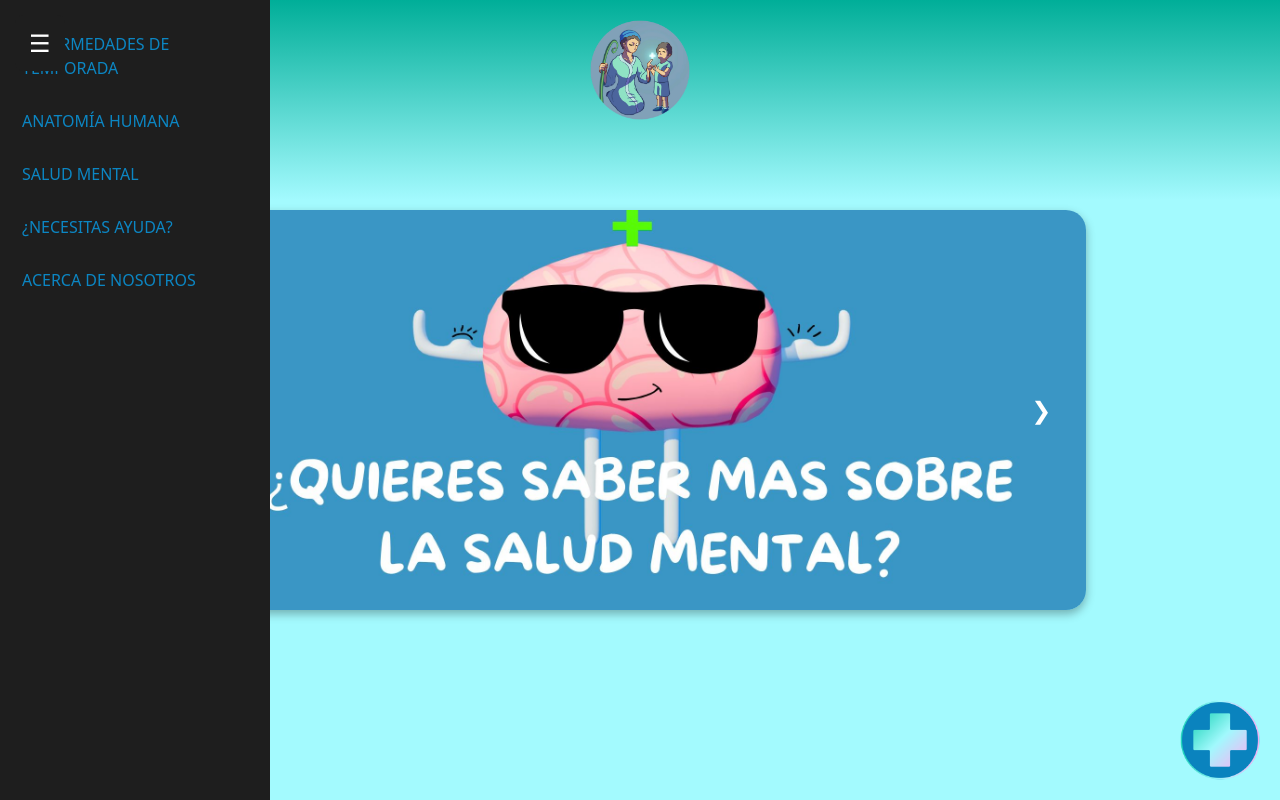
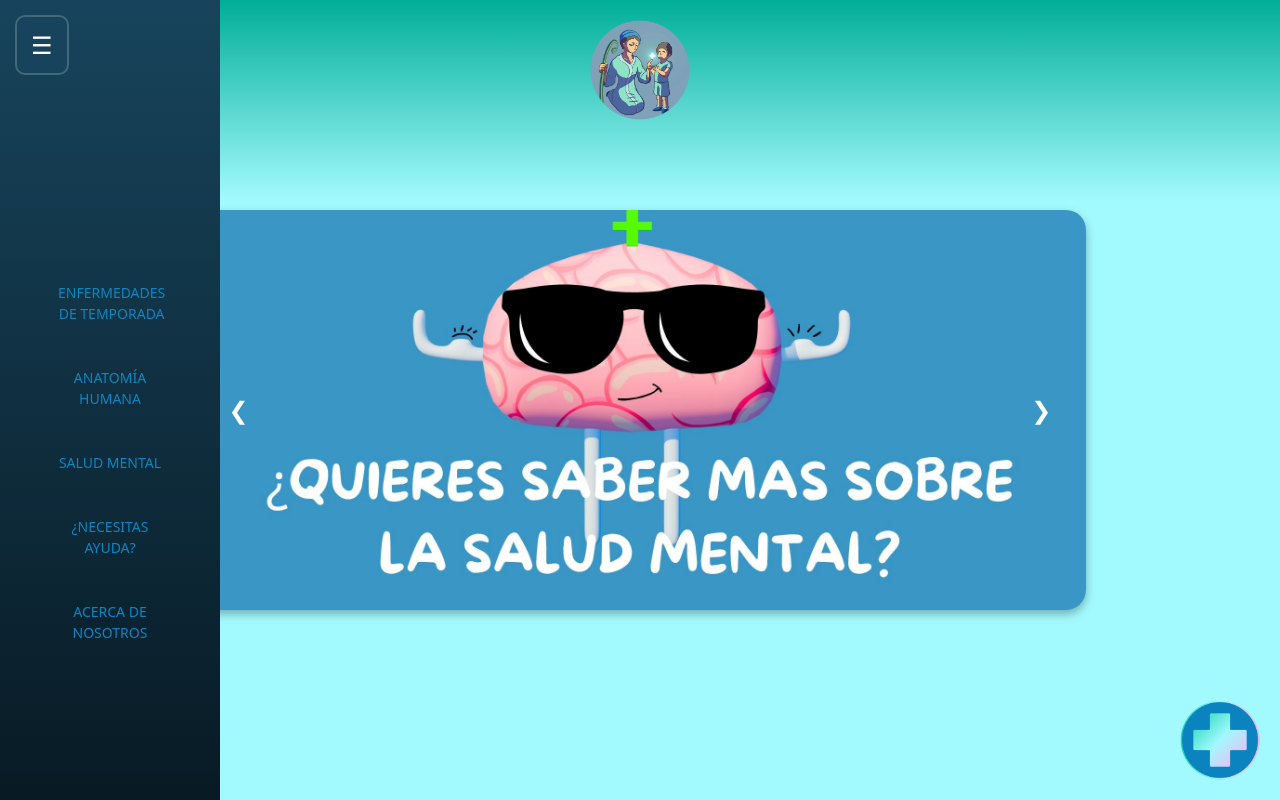
Before and after one commit to Dinorauriomalanes/PAMACEA, an ASP.NET Core app: page / in a window 1280 px wide. Run offline with ASP.NET Core 8, Linux system fonts and the light colour scheme; style sheets or scripts are compiled from the project's sources.

Commit message:
interfaz-p2

```diff
--- a/Views/Shared/_Layout.cshtml
+++ b/Views/Shared/_Layout.cshtml
@@ -21,7 +21,7 @@
 
         <nav class="main-nav">
             <div class="sidebar" id="sidebar">
-                <ul>
+                <ul class="menu-items">
                     <li><a class="enlace-animado @(ViewContext.RouteData.Values["action"]!.ToString() == "Enfermedades" ? "active" : "")"
                         asp-controller="Home" asp-action="Enfermedades">ENFERMEDADES DE TEMPORADA</a></li>
                     <li><a class="enlace-animado @(ViewContext.RouteData.Values["action"]!.ToString() == "Anatomia" ? "active" : "")"
@@ -36,7 +36,7 @@
             </div>
         </nav>
 
-        <script src="script.js"></script>
+        <script src="~/js/menu.js"></script>
 
     </header>
 
--- a/wwwroot/css/interfaz.css
+++ b/wwwroot/css/interfaz.css
@@ -1,86 +1,83 @@
 .menu-btn {
-    display: block;        /* SIEMPRE visible */
     position: fixed;
     top: 15px;
     left: 15px;
     font-size: 24px;
-    background: #1e1e1e;
+    background: #17445c;   /* <- Cambiar color del boton de menu*/
     color: white;
-    border: none;
+    border: 2px solid #ffffff30;
     padding: 10px 14px;
-    border-radius: 8px;
+    border-radius: 10px;
     cursor: pointer;
-    z-index: 2000;
+    z-index: 9999;
 }
 
-/* MENÚ */
 .sidebar {
     position: fixed;
     top: 0;
     left: 0;
-    height: 100vh;
 
     width: 60px;
-    background: #1e1e1e;
-    transition: width 0.3s;
+    height: 100vh;
+    background: linear-gradient(180deg, #17445c, #081a24);  /* <- Cambiar color doble del menu */
+
     overflow: hidden;
+    transition: width 0.3s ease, left 0.3s ease;
     z-index: 1000;
+
+    display: flex;
+    flex-direction: column;
 }
 
-/* EXPANDIR CON HOVER (PC) */
-.sidebar:hover {
-    width: 270px;
+.sidebar.active {
+    width: 220px;
 }
 
-/* LISTA */
-.sidebar ul {
-    list-style: none;
-    padding: 20px 10px;
+@media (min-width: 769px) {
+    .sidebar:hover {
+        width: 220px;
+    }
 }
 
-.sidebar li {
+.menu-items {
+    list-style: none;
+    padding: 0;
+
+    margin-top: auto;
+    margin-bottom: 140px;
+
     display: flex;
+    flex-direction: column;
     align-items: center;
-    gap: 15px;
-    padding: 12px;
-    cursor: pointer;
-    border-radius: 8px;
+    gap: 14px;
 }
 
-.sidebar li:hover {
-    background: #2a2a2a;
+.menu-items li {
+    width: 60%;
+    text-align: center;
+    padding: 12px 14px;
+
+    color: #00bfff;
+    font-size: 14px;
+    font-weight: 500;
+
+    border-radius: 10px;
+    cursor: pointer;
+    transition: background 0.2s, transform 0.1s;
 }
 
-.sidebar span {
-    white-space: nowrap;
+.menu-items li:hover {
+    background: #343847;    /* <- Cambiar color de la selección */
+    transform: scale(1.02);
 }
 
-/* CONTENIDO */
-.content {
-    padding: 30px;
-    flex: 1;
-}
-
-/* MODO CELULAR */
 @media (max-width: 768px) {
-    .menu-btn {
-        display: block;
-    }
-
     .sidebar {
-        position: fixed;
+        width: 220px;
         left: -220px;
-        width: 220px;
-        transition: left 0.3s;
-        z-index: 999;
     }
 
     .sidebar.active {
         left: 0;
     }
-
-    /* DESACTIVAR HOVER EN CELULAR */
-    .sidebar:hover {
-        width: 270px;
-    }
 }
--- a/wwwroot/js/menu.js
+++ b/wwwroot/js/menu.js
@@ -1,7 +1,9 @@
+console.log("JS cargado");
+
 const menuBtn = document.getElementById("menuBtn");
 const sidebar = document.getElementById("sidebar");
 
-menuBtn.addEventListener("click", (e) => {
-    e.stopPropagation(); // 🔑 evita conflictos
+menuBtn.addEventListener("click", () => {
+    console.log("CLICK");
     sidebar.classList.toggle("active");
 });
```
